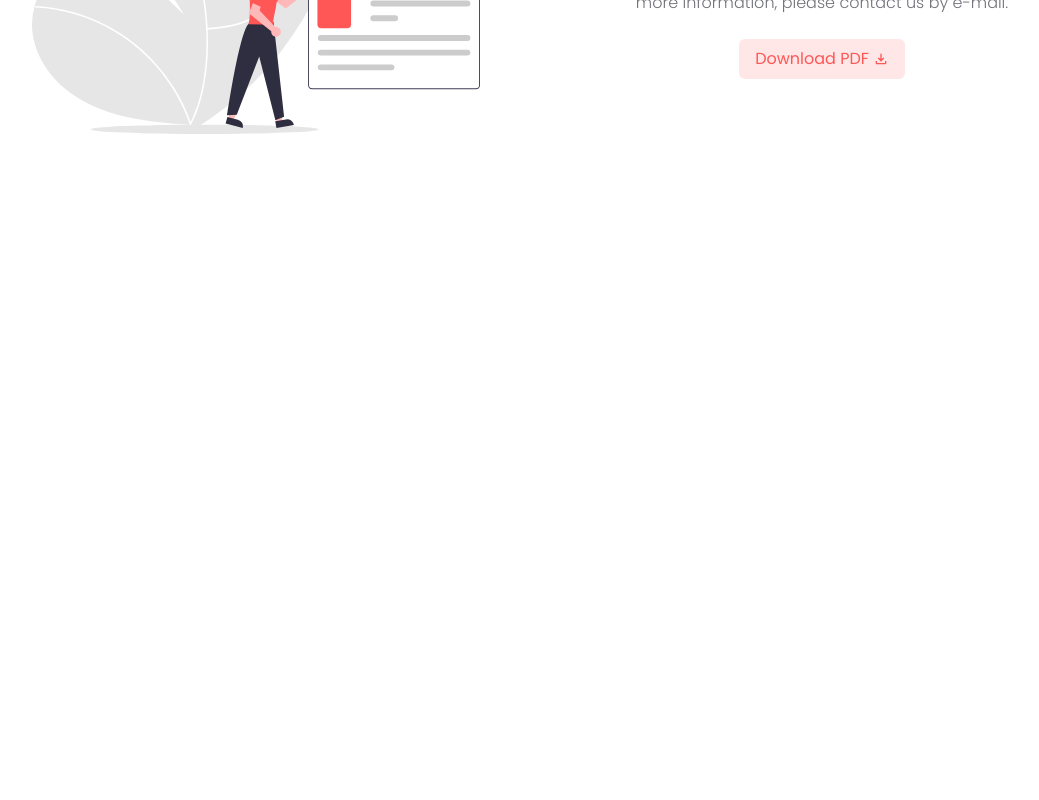
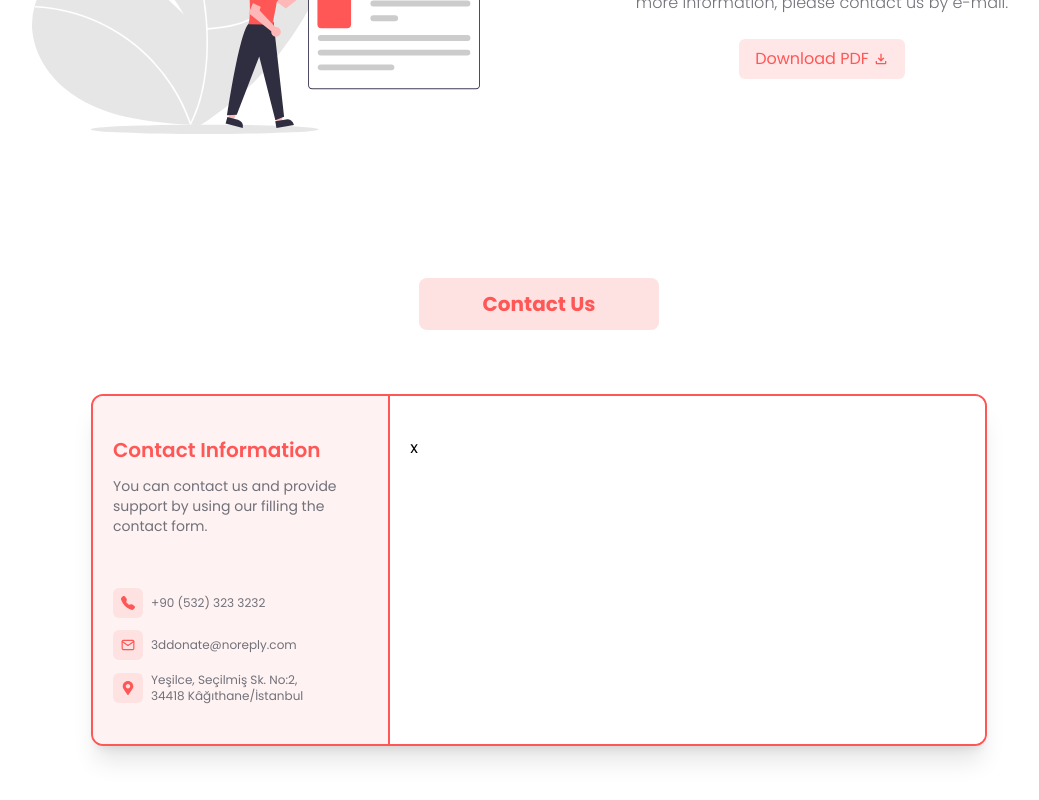
Before and after one commit to jaeger-dvlp/3d-donate-web, a React (Create React App) app: page / in a window 1280 px wide. Shown: the part 3099-3899 px from the top of the page, without its empty margins (101-1140 px from the left). Before the commit the page ends 3313 px from the top, so only its background shows below. Built offline with nearby package versions, Linux system fonts and the light colour scheme.

Commit message:
import component

```diff
--- a/src/Pages/Homepage.jsx
+++ b/src/Pages/Homepage.jsx
@@ -5,6 +5,7 @@ import { MdOutlineFileDownload } from 'react-icons/md';
 
 import Images from '../Images';
 import MiniProducts from '../Components/PageComponents/MiniProducts';
+import ContactForm from '../Components/PageComponents/ContactForm';
 
 export default function Homepage() {
   return (
@@ -119,6 +120,7 @@ export default function Homepage() {
           </div>
         </div>
       </div>
+      <ContactForm />
     </>
   );
 }
```
